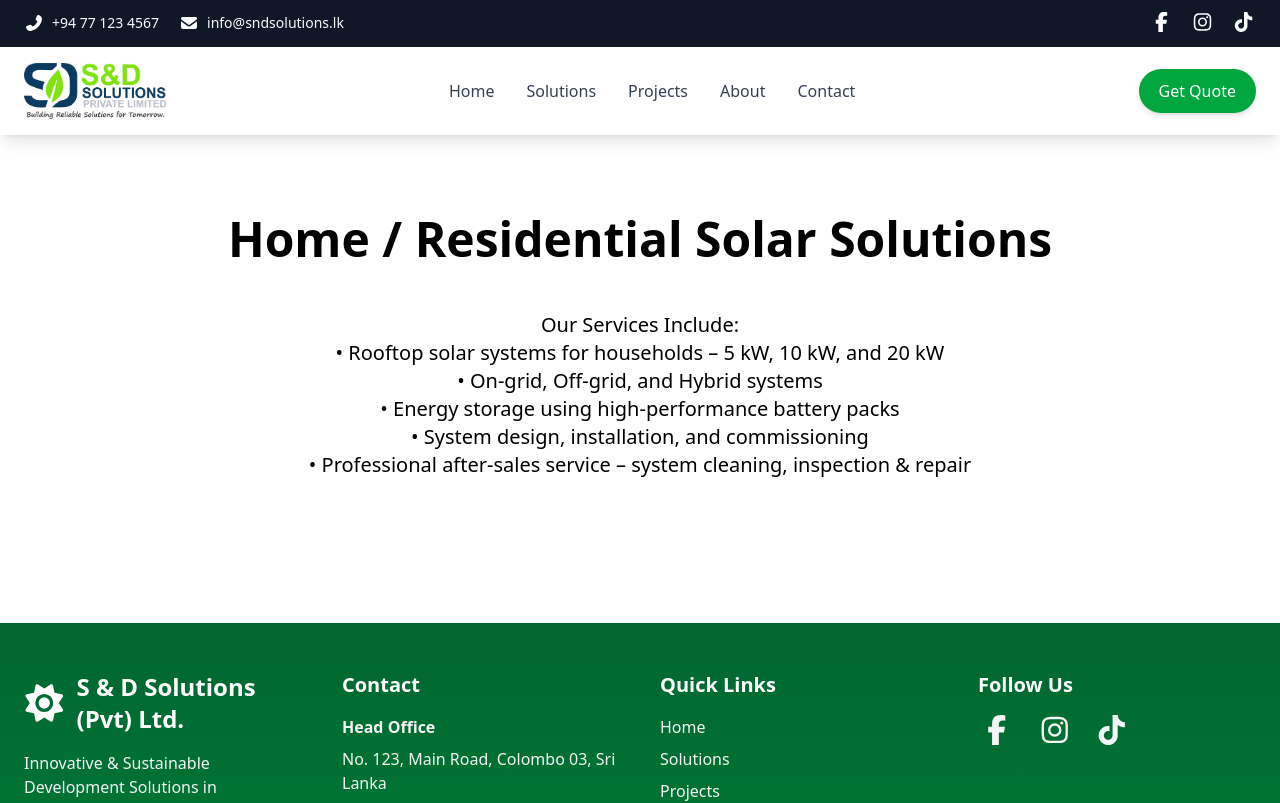
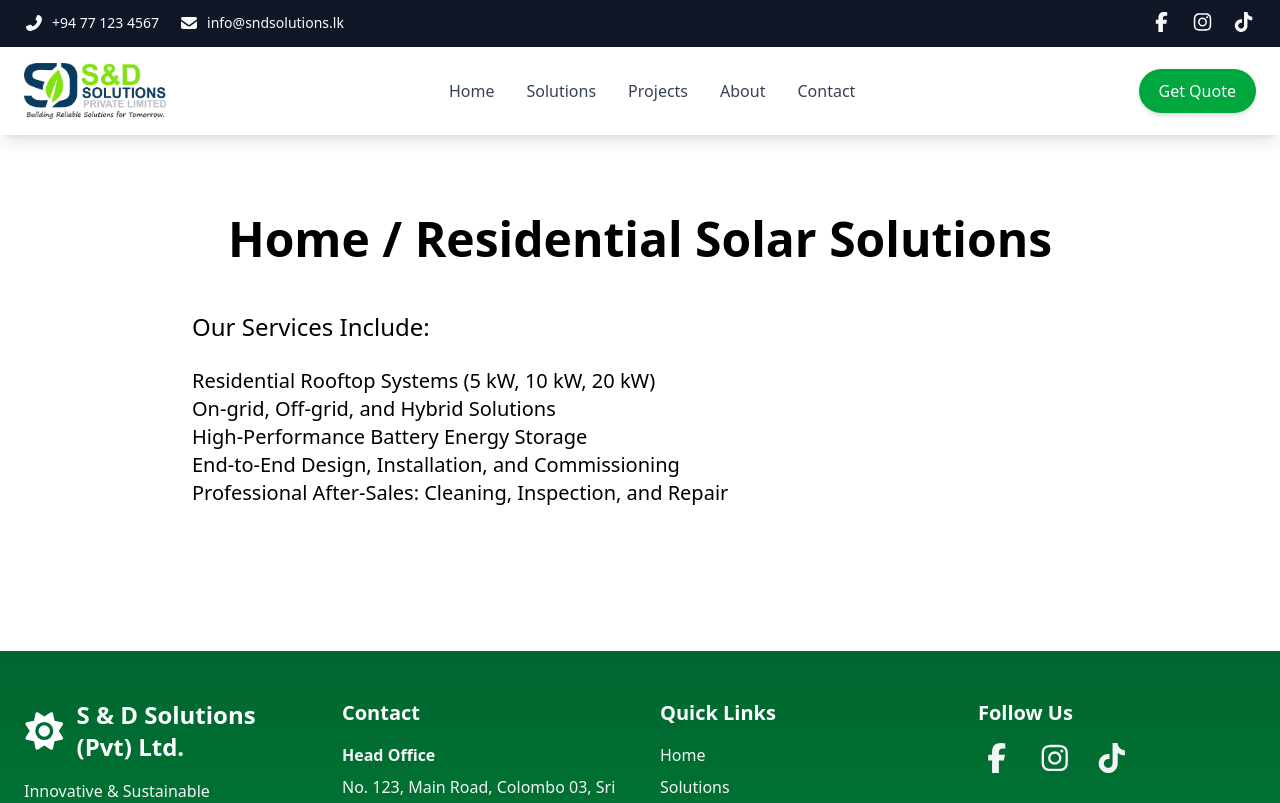
Before and after one commit to piyumal1997/sndsolutions, a React (Vite) app: page /solar-home in a window 1280 px wide. Shown: the top 803 px of the page. Built offline with nearby package versions, Linux system fonts and the light colour scheme.

Commit message:
sndfolutions  1.6

```diff
--- a/src/data/company.js
+++ b/src/data/company.js
@@ -5,6 +5,10 @@ export const company = {
   phone: "+94 77 123 4567",
   email: "info@sndsolutions.lk",
   address: "No. 123, Main Road, Colombo 03, Sri Lanka",
+  location: {
+    lat: 6.9271,
+    lng: 79.8612
+  },
   logo: [companylogo],
   social: {
     facebook: "#",
--- a/src/data/divisions.js
+++ b/src/data/divisions.js
@@ -14,7 +14,30 @@ export const divisions = [
     description: 'Focused on performance, reliability, and long-term savings.',
     image: [solar],
     link: '/solar-energy',
-    icon: faSolarPanel
+    icon: faSolarPanel,
+    subdivisions: [
+      {
+        id: 1,
+        title: 'Home / Residential Solar Solutions',
+        description: 'We offer 5–20 kW on-grid, off-grid, and hybrid rooftop systems, complete with battery storage and expert after-sales service.',
+        details: [
+                  "Residential Rooftop Systems (5 kW, 10 kW, 20 kW)",
+                  "On-grid, Off-grid, and Hybrid Solutions",
+                  "High-Performance Battery Energy Storage",
+                  "End-to-End Design, Installation, and Commissioning",
+                  "Professional After-Sales: Cleaning, Inspection, and Repair"
+                ]
+      },
+      {
+        id: 2,
+        title: 'Industry Solar Solutions',
+        description: 'Customized large-scale and hybrid installations for factories and commercial buildings.',
+        details: [
+                  "Infrastructure & Design: We specialize in the engineering and deployment of large-scale rooftop and ground-mounted arrays, utilizing bespoke designs specifically optimized for the structural and energy requirements of factories, warehouses, and commercial facilities. Our technical expertise extends to advanced hybrid configurations, ensuring seamless integration with existing power grids or independent operation.",
+                  "Strategic Value & Sustainability : Our industrial solar solutions are a strategic investment designed to substantially mitigate escalating operational costs and shield businesses from energy price volatility. By implementing high-efficiency photovoltaic infrastructure, we empower organizations to achieve their ESG (Environmental, Social, and Governance) targets and demonstrate a clear commitment to corporate sustainability."
+                ]
+      }
+    ]
   },
   {
     id: 2,
--- a/src/pages/SolarEnergy.jsx
+++ b/src/pages/SolarEnergy.jsx
@@ -1,6 +1,7 @@
 // src/pages/SolarEnergy.jsx (Main Solar Division Page)
 import { Link } from 'react-router-dom';
 import Calculator from '../components/ui/Calculator';
+import { divisions } from '../data/divisions';
 
 const SolarEnergy = () => {
   return (
@@ -8,17 +9,17 @@ const SolarEnergy = () => {
       <div className="container mx-auto px-6">
         <h1 className="text-5xl font-bold text-center mb-12 text-green-900">Solar & Energy Systems Division</h1>
         <p className="text-xl text-center text-gray-600 max-w-4xl mx-auto mb-16">
-          At S & D Solutions (Pvt) Ltd, we deliver complete solar power solutions for homes, businesses, and industries—focused on performance, reliability, and long-term savings.
+          At S & D Solutions (Pvt) Ltd, we deliver complete solar power solutions for homes, businesses, and industries focused on performance, reliability, and long-term savings.
         </p>
 
         <div className="grid md:grid-cols-2 gap-12 mb-20">
           <Link to="/solar-home" className="bg-white p-10 rounded-xl shadow-lg hover:shadow-xl transition text-center">
-            <h3 className="text-2xl font-semibold mb-6">Home / Residential Solar Solutions</h3>
-            <p className="text-gray-600">Rooftop systems (5-20 kW), on-grid/off-grid/hybrid, battery storage, and professional after-sales service.</p>
+            <h3 className="text-2xl font-semibold mb-6">{divisions[0].subdivisions[0].title}</h3>
+            <p className="text-gray-600">{divisions[0].subdivisions[0].description}</p>
           </Link>
           <Link to="/solar-industry" className="bg-white p-10 rounded-xl shadow-lg hover:shadow-xl transition text-center">
-            <h3 className="text-2xl font-semibold mb-6">Industry Solar Solutions</h3>
-            <p className="text-gray-600">Large-scale installations, hybrid systems, and customized designs for factories and commercial buildings.</p>
+            <h3 className="text-2xl font-semibold mb-6">{divisions[0].subdivisions[1].title}</h3>
+            <p className="text-gray-600">{divisions[0].subdivisions[1].description}</p>
           </Link>
         </div>
 
--- a/src/pages/SolarHome.jsx
+++ b/src/pages/SolarHome.jsx
@@ -1,17 +1,20 @@
 import React from 'react';
+import { divisions } from '../data/divisions';
 
 const SolarHome = () => (
   <section className="py-20">
     <div className="container mx-auto px-6">
-      <h1 className="text-5xl font-bold text-center mb-12">Home / Residential Solar Solutions</h1>
-      <p className="text-xl max-w-4xl mx-auto text-center mb-16">
-        Our Services Include:<br />
-        • Rooftop solar systems for households – 5 kW, 10 kW, and 20 kW<br />
-        • On-grid, Off-grid, and Hybrid systems<br />
-        • Energy storage using high-performance battery packs<br />
-        • System design, installation, and commissioning<br />
-        • Professional after-sales service – system cleaning, inspection & repair
+      <h1 className="text-5xl font-bold text-center mb-12">{divisions[0].subdivisions[0].title}</h1>
+      <p className="text-2xl max-w-4xl mx-auto text-left mb-6">
+        Our Services Include:
       </p>
+      <ul className="text-xl max-w-4xl mx-auto text-left mb-16">
+        <li>{divisions[0].subdivisions[0].details[0]}</li>
+        <li>{divisions[0].subdivisions[0].details[1]}</li>
+        <li>{divisions[0].subdivisions[0].details[2]}</li>
+        <li>{divisions[0].subdivisions[0].details[3]}</li>
+        <li>{divisions[0].subdivisions[0].details[4]}</li>
+      </ul>
       {/* Add images, testimonials, etc. */}
     </div>
   </section>
--- a/src/pages/SolarIndustry.jsx
+++ b/src/pages/SolarIndustry.jsx
@@ -1,12 +1,15 @@
 // src/pages/SolarIndustry.jsx
+import React from 'react';
+import { divisions } from '../data/divisions';
+
 const SolarIndustry = () => {
   return (
     <section className="py-20 bg-gray-50">
       <div className="container mx-auto px-6">
-        <h1 className="text-5xl font-bold text-center mb-12 text-green-900">Industry Solar Solutions</h1>
-        <p className="text-xl text-center text-gray-600 max-w-4xl mx-auto mb-16">
-          Large-scale rooftop or ground-mounted systems, hybrid configurations, and customized designs optimized for factories, warehouses, and commercial facilities.<br /><br />
-          Our industrial solar solutions help businesses significantly reduce electricity costs while contributing to sustainability goals.
+        <h1 className="text-5xl font-bold text-center mb-12 text-green-900">{divisions[0].subdivisions[1].title}</h1>
+        <p className="text-xl text-justify text-gray-600 max-w-4xl mx-auto mb-16">
+          {divisions[0].subdivisions[1].details[0]}<br />
+          {divisions[0].subdivisions[1].details[1]}<br />
         </p>
         {/* Add more content, images, case studies if needed */}
         <div className="text-center">
```
